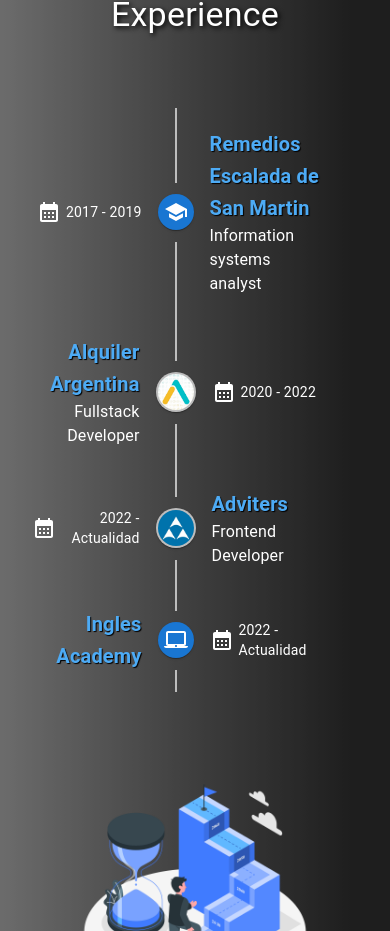
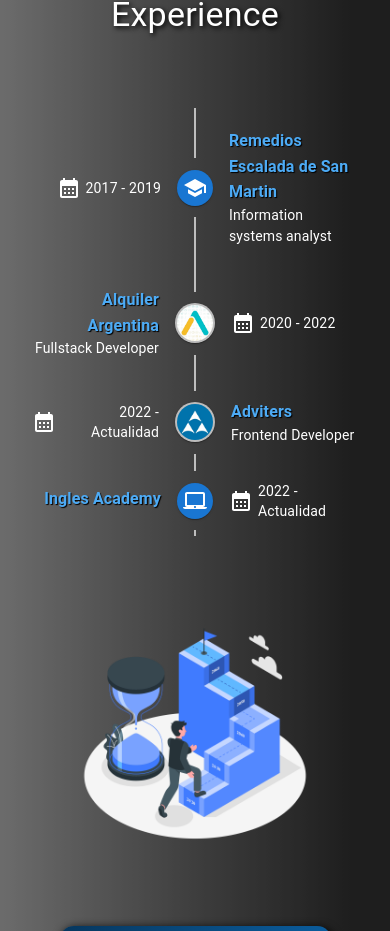
Before and after one commit to Nicogz19/MyPortfolio, a React (Create React App) app: page / in a window 390 px wide. Shown: the part 2750-3681 px from the top of the page. Built offline with nearby package versions, Linux system fonts and the light colour scheme.

Commit message:
I adjust the font size in experience

```diff
--- a/src/Components/Experience/style.css
+++ b/src/Components/Experience/style.css
@@ -132,10 +132,19 @@
 }
 
 @media (max-width: 600px) {
+    .experienceContainer .timeline{
+        width: 100%;
+    }
     .experienceContainer .timelineImage{
         width: 60%;
         margin-left: 20%;
         margin-bottom: 40px;
+    }
+    .experienceContainer .timelineContent span{
+        font-size: 16px;
+    }
+    .experienceContainer .timelineContent p{
+        font-size: 14px;
     }
     .experienceContainer .cardImg{
         width: 60%;
```
